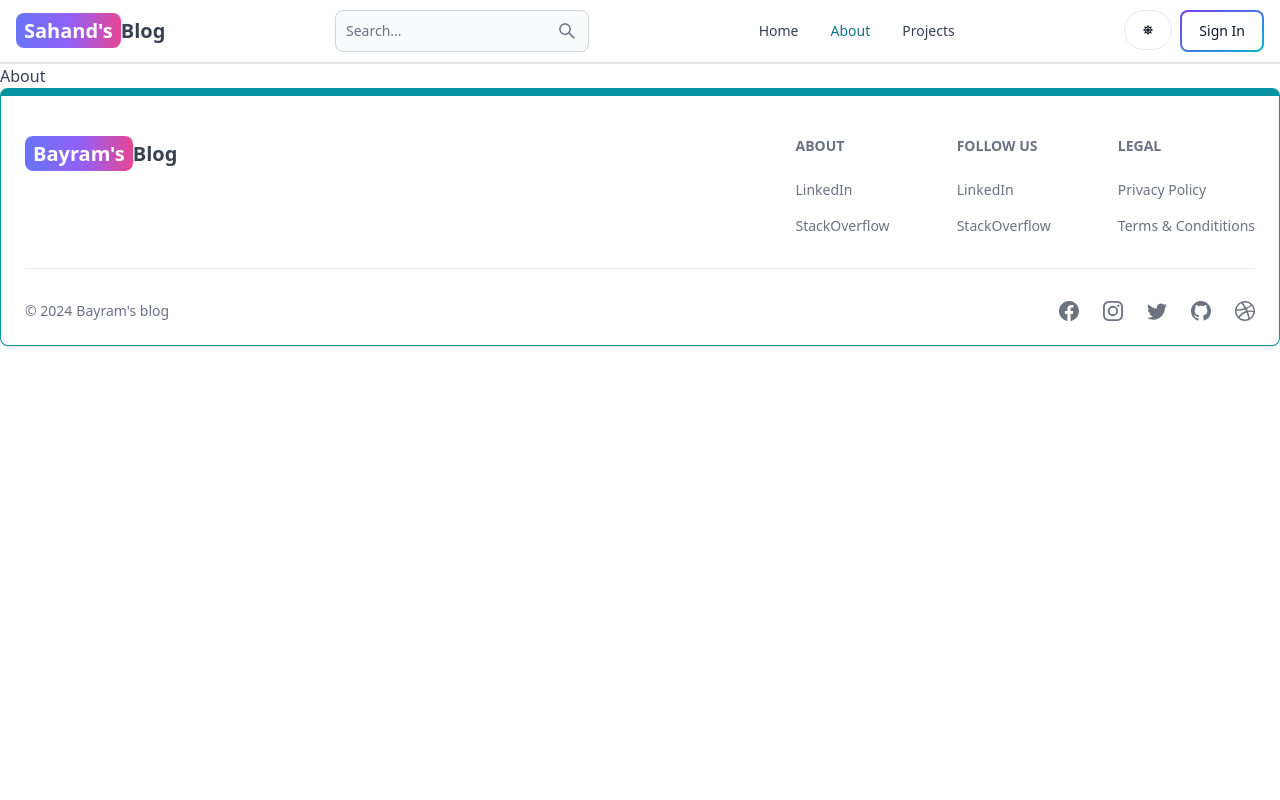
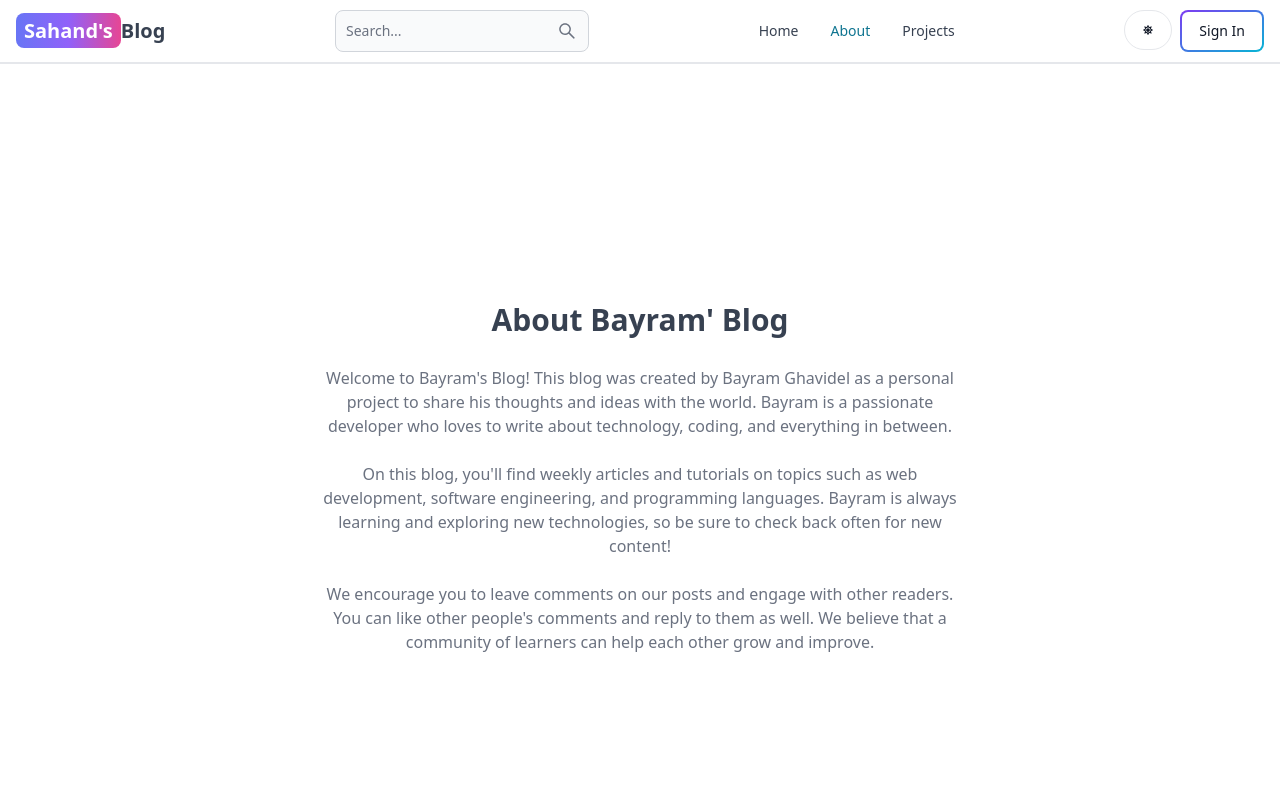
Before and after one commit to bayrambinbir/MERN-blog, a React (Vite) app in the folder client/: page /about in a window 1280 px wide. Shown: the top 800 px of the page. Built offline with nearby package versions, Linux system fonts and the light colour scheme; no server answers.

Commit message:
complete about and projects pages

```diff
--- a/client/src/pages/About.jsx
+++ b/client/src/pages/About.jsx
@@ -1,7 +1,35 @@
-import React from 'react'
-
 export default function About() {
   return (
-    <div>About</div>
-  )
+    <div className="min-h-screen flex items-center justify-center">
+      <div className="max-w-2xl mx-auto p-3 text-center">
+        <div>
+          <h1 className="text-3xl font font-semibold text-center my-7">
+            About Bayram' Blog
+          </h1>
+          <div className="text-md text-gray-500 flex flex-col gap-6">
+            <p>
+              Welcome to Bayram's Blog! This blog was created by Bayram Ghavidel
+              as a personal project to share his thoughts and ideas with the
+              world. Bayram is a passionate developer who loves to write about
+              technology, coding, and everything in between.
+            </p>
+
+            <p>
+              On this blog, you'll find weekly articles and tutorials on topics
+              such as web development, software engineering, and programming
+              languages. Bayram is always learning and exploring new
+              technologies, so be sure to check back often for new content!
+            </p>
+
+            <p>
+              We encourage you to leave comments on our posts and engage with
+              other readers. You can like other people's comments and reply to
+              them as well. We believe that a community of learners can help
+              each other grow and improve.
+            </p>
+          </div>
+        </div>
+      </div>
+    </div>
+  );
 }
--- a/client/src/pages/Projects.jsx
+++ b/client/src/pages/Projects.jsx
@@ -1,7 +1,14 @@
-import React from 'react'
+import CallToAction from "../components/CallToAction";
 
 export default function Projects() {
   return (
-    <div>Projects</div>
-  )
+    <div className="min-h-screen max-w-2xl mx-auto flex justify-center items-center flex-col gap-6 p-3">
+      <h1 className="text-3xl font-semibold">Pojects</h1>
+      <p className="text-md text-gray-500">
+        Build fun and engaging projects while learning HTML, CSS, and
+        JavaScript!
+      </p>
+      <CallToAction />
+    </div>
+  );
 }
```
